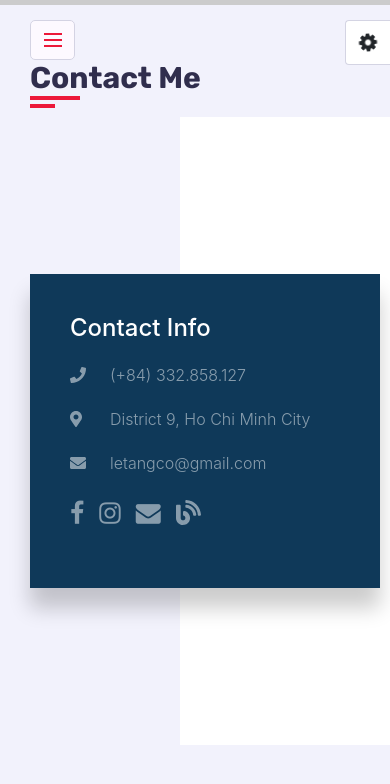
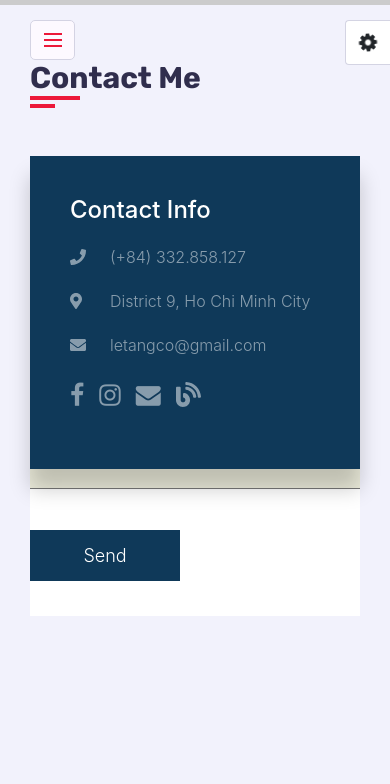
Before and after one commit to letangco/Portfolio, a React (Create React App) app in the folder client/: page /contact in a window 390 px wide. Shown: the top 784 px of the page. Built offline with nearby package versions, Linux system fonts and the light colour scheme.

Commit message:
Design Form Contact

```diff
--- a/client/src/components/ContactMe/Contact.css
+++ b/client/src/components/ContactMe/Contact.css
@@ -185,5 +185,65 @@
 }
 .content-contact .containerContact .contactForm .formBox .inputBox input[type="submit"]:hover{
   background: #ec1839;
+}
 
+/* SpacecChar */
+.spaceChar{
+  position: absolute;
+  top: 20%;
+  right: 0;
+  color: #ec1839;
+  cursor: pointer;
 }
+.spaceCharMessage{
+  position: absolute;
+  top: 0%;
+  right: 0;
+  color: #ec1839;
+  cursor: pointer;
+}
+.content-contact .containerContact .contactForm .formBox .inputBox input:focus~.spaceChar{
+  display: none;
+  transition: all 0.3s ease;
+}
+
+.spaceChar:hover::before,
+.spaceCharMessage:hover::before{
+  content: 'Cannot be left blank';
+  position: absolute;
+  top: 0;
+  left: -150px;
+  width: 150px;
+  height: auto;
+  /* background: #eeeedd; */
+  z-index: 100000;
+}
+
+.displayNone{
+  display: none;
+}
+/* Responsive */
+@media only screen and (max-width: 950px){
+  .content-contact .containerContact{
+    display: flex !important;
+    flex-direction: column;
+    flex-wrap: wrap;
+  }
+  .content-contact .containerContact .contactInfo{
+    width: 100%;
+    height: 313px;
+    background: #0f3959;
+    z-index: 1;
+    padding: 40px;
+    display: flex;
+    justify-content: space-between;
+    box-shadow: 0 20px 20px rgba(0, 0, 0,0.2);
+  }
+  .content-contact .containerContact .contactForm{
+    background: #fff;
+    display: block !important;
+    width: 100%;
+    margin: 0;
+    padding: 0;
+  }
+}
--- a/client/src/components/ContactMe/Contact.js
+++ b/client/src/components/ContactMe/Contact.js
@@ -1,15 +1,18 @@
-import React, { useState,useEffect } from "react";
+import React, { useState, useEffect } from "react";
 import Rocket from "../../image/rocket.png";
 import axios from 'axios';
 import { FontAwesomeIcon } from "@fortawesome/react-fontawesome";
+import ModalSuccess from './ModalSuccess';
+import ModalFailed from './ModalFailed';
 import {
   faPhone,
   faMapMarkerAlt,
   faEnvelope,
   faBlog,
+  faExclamationCircle,
 } from "@fortawesome/free-solid-svg-icons";
 import "./Contact.css";
-function Contact(){
+function Contact() {
   // Pre Loading
   const [isLoading, setStateLoading] = useState(true);
   useEffect(() => {
@@ -46,22 +49,21 @@ function Contact(){
   const [subject, setSubject] = useState("");
   const [message, setMessage] = useState("");
   const [sent, setSent] = useState(false);
-  const [buttonText, setButtonText] = useState("Send Message");
   // handle inputs
 
   function handleName(e) {
     setName(e.target.value);
   };
 
- function handleLastname (e){
+  function handleLastname(e) {
     setLastName(e.target.value);
   };
 
-  function handleEmail (e) {
+  function handleEmail(e) {
     setEmail(e.target.value);
   };
 
-  function handleSubject(e){
+  function handleSubject(e) {
     setSubject(e.target.value);
   }
 
@@ -70,18 +72,19 @@ function Contact(){
   };
 
   // end of handle inputs
-  useEffect(()=>{
+  useEffect(() => {
     resetForm();
-  },[sent]);
+  }, [sent]);
   // When click button submit Form
-  function formSubmit(e){
-    e.preventDefault();
+  function formSubmit(e) {
+    // e.preventDefault();
+    if (name !== "" && lastname !== "" && email !== "" && subject !== "" && message !== "") {
       let data = {
         name: name,
-      lastname:lastname,
+        lastname: lastname,
         email: email,
         subject: subject,
-      message:message,
+        message: message,
       };
 
       axios
@@ -93,6 +96,10 @@ function Contact(){
         .catch(() => {
           console.log("message not send");
         });
+    }
+    else {
+      return <ModalFailed />
+    }
   };
 
   // for reseting the form data
@@ -107,6 +114,12 @@ function Contact(){
       setSent(false);
     }, 3000);
   };
+  // Modal
+  function renderModal(value) {
+    if (value === true) {
+      return <ModalSuccess />
+    }
+  }
   return (
     <>
       <div className={changePreLoader(isLoading)}>
@@ -182,23 +195,38 @@ function Contact(){
               <div className="formBox">
                 <div className="inputBox w50">
                   <input type="text" name="name" value={name} required onChange={handleName} />
-                  <span>First Name</span>
+                  <span>First Name*</span>
+                  <p className={name ? "spaceChar displayNone" : "spaceChar"}>
+                    <FontAwesomeIcon icon={faExclamationCircle} />
+                  </p>
                 </div>
                 <div className="inputBox w50">
                   <input type="text" name="lastname" value={lastname} required onChange={handleLastname} />
-                  <span>Last Name</span>
+                  <span>Last Name*</span>
+                  <p className={lastname ? "spaceChar displayNone" : "spaceChar"}>
+                    <FontAwesomeIcon icon={faExclamationCircle} />
+                  </p>
                 </div>
                 <div className="inputBox w50">
-                  <input type="email" name="email" value={email} required onChange={handleEmail} />
-                  <span>Email Address</span>
+                  <input type="text" name="email" value={email} required onChange={handleEmail} />
+                  <span>Email Address*</span>
+                  <p className={email ? "spaceChar displayNone" : "spaceChar"}>
+                    <FontAwesomeIcon icon={faExclamationCircle} />
+                  </p>
                 </div>
                 <div className="inputBox w50">
                   <input type="text" name="subject" value={subject} required onChange={handleSubject} />
-                  <span>Subject</span>
+                  <span>Subject*</span>
+                  <p className={subject ? "spaceChar displayNone" : "spaceChar"}>
+                    <FontAwesomeIcon icon={faExclamationCircle} />
+                  </p>
                 </div>
                 <div className="inputBox w100">
                   <textarea name="message" value={message} required onChange={handleMessage}></textarea>
-                  <span>Write your message here...</span>
+                  <span>Write your message here...*</span>
+                  <p className={message ? "spaceCharMessage displayNone" : "spaceCharMessage"}>
+                    <FontAwesomeIcon icon={faExclamationCircle} />
+                  </p>
                 </div>
                 <div className="inputBox w100">
                   <input type="submit" value="Send" onClick={formSubmit} />
@@ -207,10 +235,13 @@ function Contact(){
             </div>
           </div>
 
+          {/* Modal */}
+          {/* <ModalSuccess showModal={sent}/>
+          <ModalFailed /> */}
+          {renderModal(sent)}
+
         </div>
       </section>
-
-
     </>
   );
 }
--- /dev/null
+++ b/client/src/components/ContactMe/ModalFailed.js
@@ -0,0 +1,33 @@
+import React, { useState } from 'react';
+import { Button, Modal } from 'react-bootstrap';
+import { FontAwesomeIcon } from "@fortawesome/react-fontawesome";
+import {
+  faTimesCircle
+} from "@fortawesome/free-solid-svg-icons";
+const ModalFailed = (props) => {
+  const [show, setShow] = useState(true);
+  const handleClose = () => setShow(false);
+  return (
+    <>
+      <Modal size="lg"
+        // show={props.showModal}
+        show={show}
+        onHide={handleClose}>
+        <Modal.Header closeButton>
+          <Modal.Title>Notification</Modal.Title>
+        </Modal.Header>
+        <Modal.Body style={{textAlign:"center"}}>
+          <FontAwesomeIcon icon={faTimesCircle} size="5x" color="#f32013" />
+           <p style={{fontSize:"18px", display:"block",paddingTop:"10px"}}>Message sent Failed!</p>
+        </Modal.Body>
+        <Modal.Footer>
+          <Button variant="secondary" onClick={handleClose}>
+            Close
+          </Button>
+        </Modal.Footer>
+      </Modal>
+    </>
+  );
+}
+
+export default ModalFailed;
--- /dev/null
+++ b/client/src/components/ContactMe/ModalSuccess.js
@@ -0,0 +1,32 @@
+import React, { useState } from 'react';
+import { Button, Modal } from 'react-bootstrap';
+import { FontAwesomeIcon } from "@fortawesome/react-fontawesome";
+import {
+  faCheckCircle
+} from "@fortawesome/free-solid-svg-icons";
+const ModalSuccess = (props) => {
+  const [show, setShow] = useState(true);
+  const handleClose = () => setShow(false);
+  return (
+    <>
+      <Modal size="lg"
+        // show={props.showModal}
+        show={show}
+        onHide={handleClose}>
+        <Modal.Header closeButton>
+          <Modal.Title>Notification</Modal.Title>
+        </Modal.Header>
+        <Modal.Body style={{textAlign:"center"}}>
+          <FontAwesomeIcon icon={faCheckCircle} size="5x" color="#53a653" /> <p style={{fontSize:"18px", display:"block",paddingTop:"10px"}}>Message sent successfully</p>
+        </Modal.Body>
+        <Modal.Footer>
+          <Button variant="secondary" onClick={handleClose}>
+            Close
+          </Button>
+        </Modal.Footer>
+      </Modal>
+    </>
+  );
+}
+
+export default ModalSuccess;
```
Lines whose indentation alone changed are shown as unchanged.
